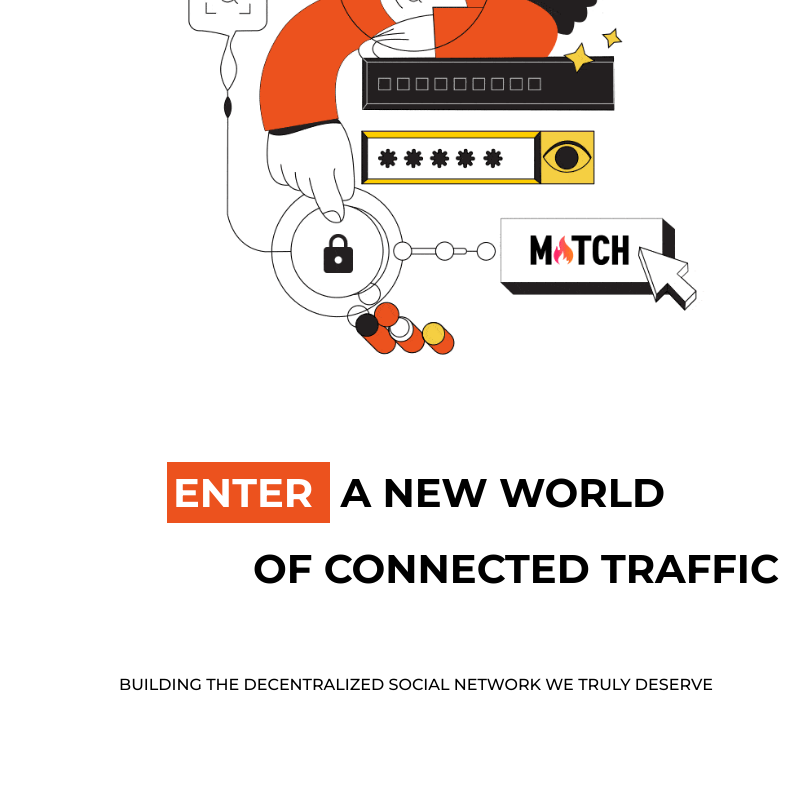
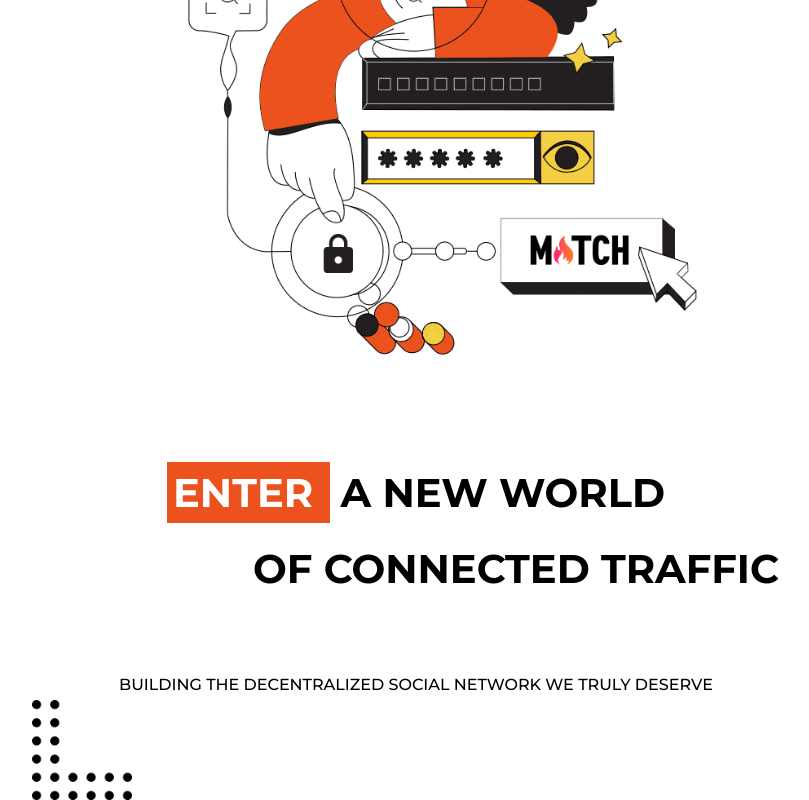
Before and after one commit to DevOlagboye/mathchain-react, a React (Create React App) app: page / in a window 1280 px wide. Shown: the part 5441-6241 px from the top of the page, without its empty margins (224-1033 px from the left). Before the commit the page ends 6151 px from the top, so only its background shows below. Built offline with nearby package versions, Linux system fonts and the light colour scheme.

Commit message:
Started working on the New World Component

```diff
--- a/src/Components/NewWorld/NewWorld.css
+++ b/src/Components/NewWorld/NewWorld.css
@@ -3,6 +3,7 @@
   justify-content: center;
   flex-direction: column;
   text-align: center;
+  position: relative;
 }
 
 .new-world-text > h5 {
@@ -15,6 +16,13 @@
   text-transform: uppercase;
   font-family: "Montserrat", sans-serif;
   font-weight: 500;
+}
+
+.new-world-text img {
+  width: 100px;
+  position: absolute;
+  bottom: -90px;
+  left: 20%;
 }
 
 .new-world-text > h5 span {
--- a/src/Components/NewWorld/NewWorld.jsx
+++ b/src/Components/NewWorld/NewWorld.jsx
@@ -1,4 +1,5 @@
 import React from "react";
+import newWorldImage from "../../assets/images/newworld-left.png";
 import "./NewWorld.css";
 
 const NewWorld = () => {
@@ -10,6 +11,7 @@ const NewWorld = () => {
         </h5>
         <h5 className="second-new-world-text">OF CONNECTED TRAFFIC</h5>
         <p>Building the Decentralized Social Network We Truly Deserve</p>
+        <img src={newWorldImage} alt="" />
       </div>
     </div>
   );
```
